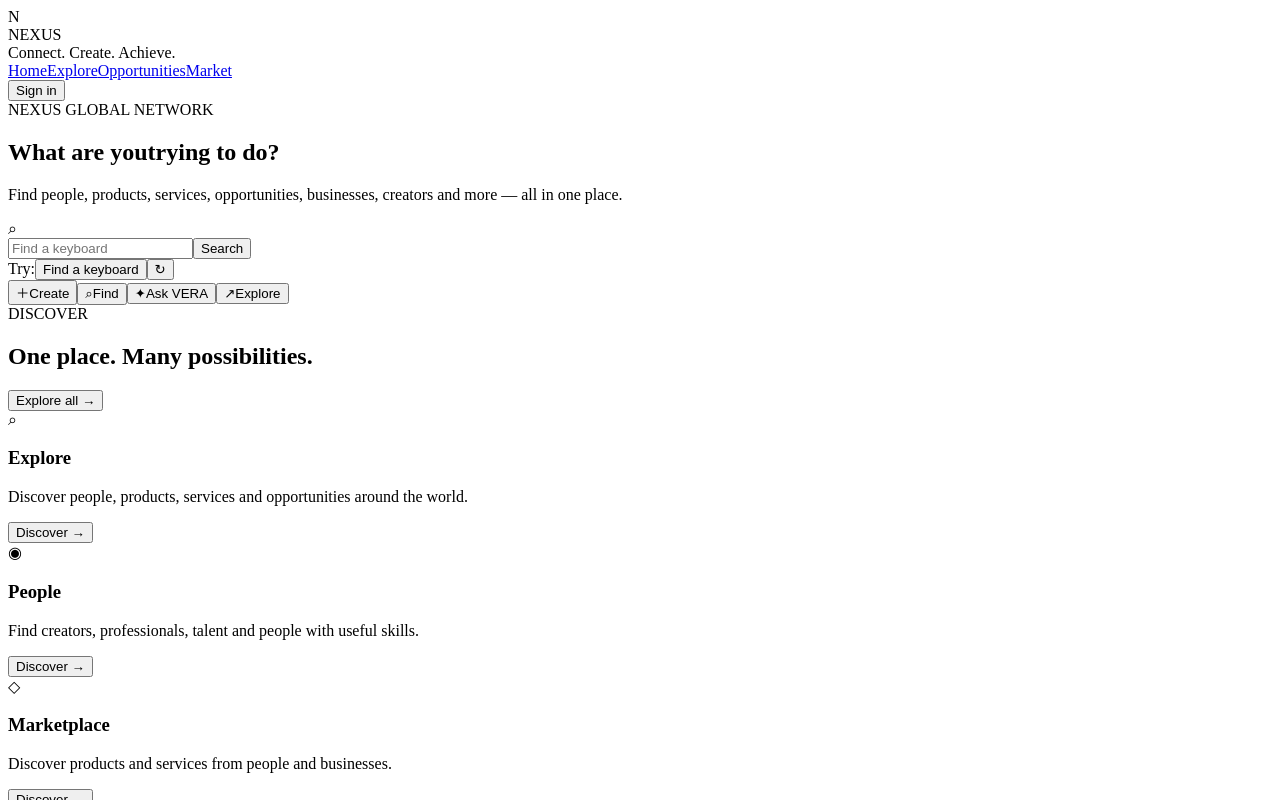
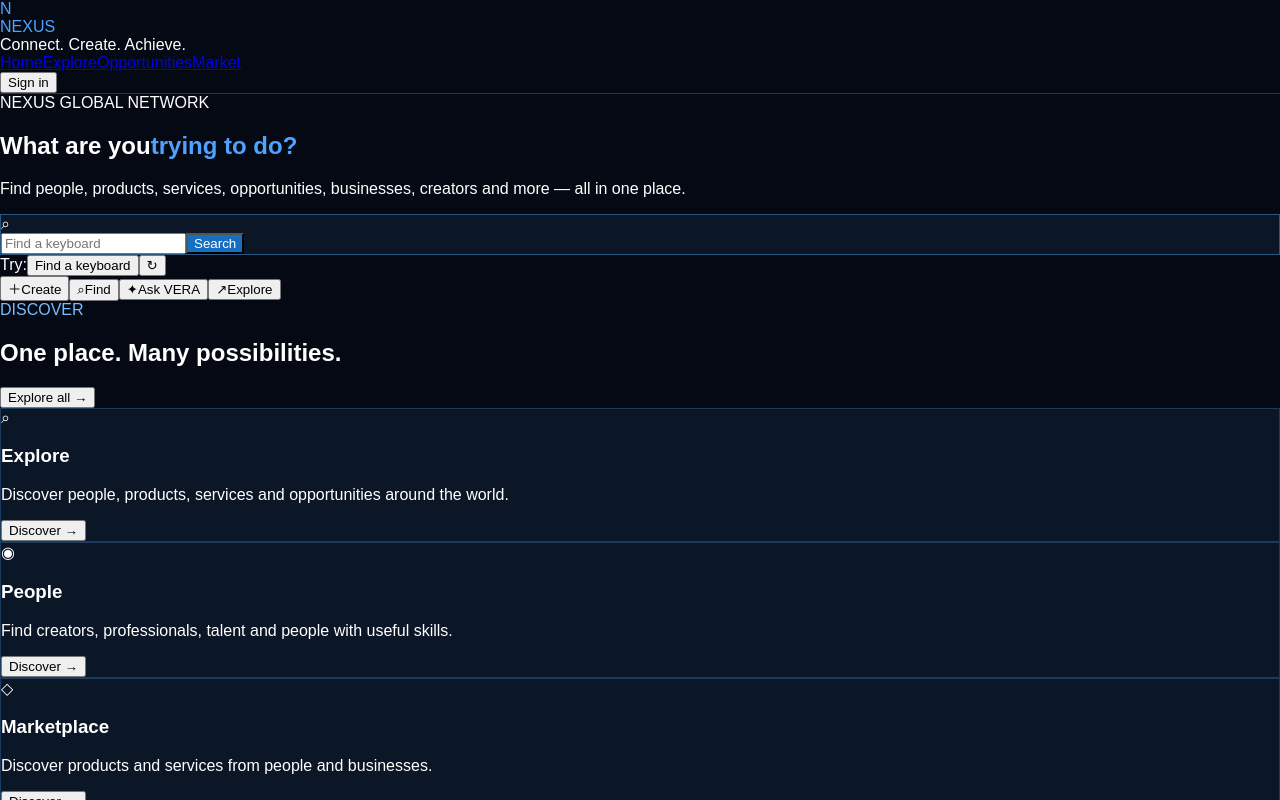
Before and after one commit to elijahojo688-teck/nexus, a Next.js app: page / in a window 1280 px wide. Shown: the top 800 px of the page. Built offline with nearby package versions, Linux system fonts and the light colour scheme.

Commit message:
Create layout.tsx

```diff
--- /dev/null
+++ b/app/layout.tsx
@@ -0,0 +1,18 @@
+import "./globals.css";
+
+export const metadata = {
+  title: "NEXUS",
+  description: "Connect. Create. Achieve.",
+};
+
+export default function RootLayout({
+  children,
+}: Readonly<{
+  children: React.ReactNode;
+}>) {
+  return (
+    <html lang="en">
+      <body>{children}</body>
+    </html>
+  );
+}
```
